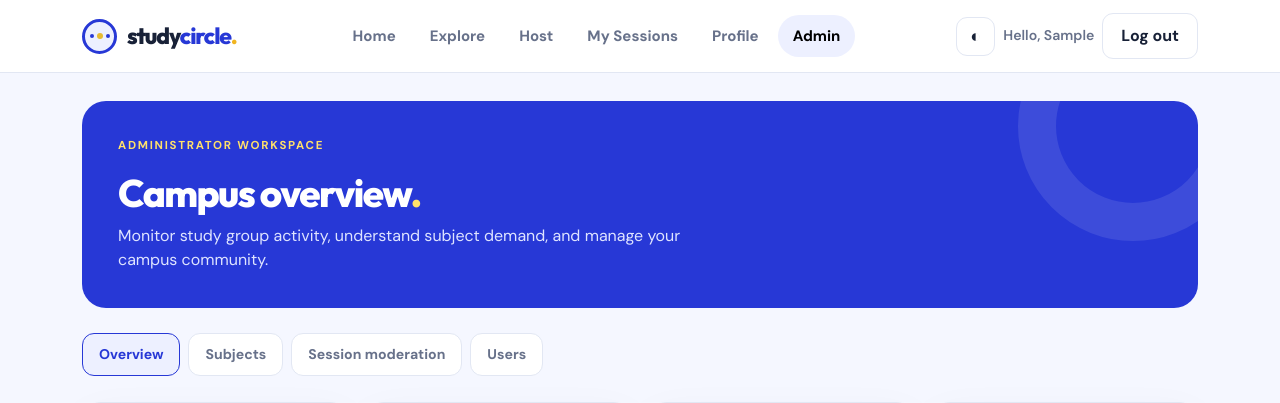
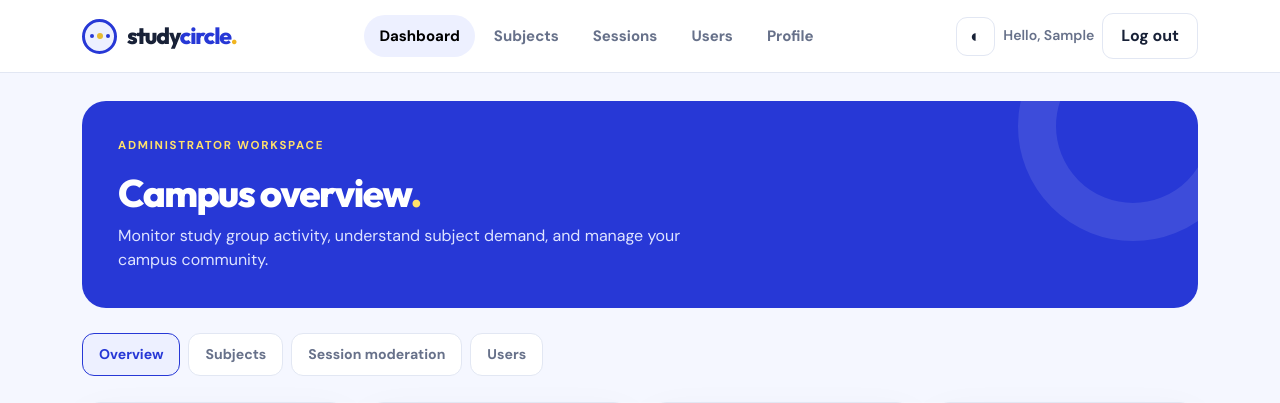
Before and after one commit to Sebby99-web/StudyCircle-System, a PHP site: page /admin-dashboard.php in a window 1280 px wide. Shown: the top 403 px of the page. Run offline with PHP 8.4, Linux system fonts and the light colour scheme; the visitor is signed in with stand-in values (Sample User, id 1); tables that the repository leaves empty or names only in its code hold one stand-in row (values such as "Sample post").

Commit message:
Update header.php

```diff
--- a/includes/header.php
+++ b/includes/header.php
@@ -4,6 +4,17 @@ $activePage = $activePage ?? '';
 $extraCss = $extraCss ?? '';
 
 $navUser = current_user();
+
+$isAdmin = $navUser &&
+    $navUser['role'] === 'admin';
+
+$currentPage = basename(
+    (string) ($_SERVER['SCRIPT_NAME'] ?? '')
+);
+
+$brandTarget = $isAdmin
+    ? 'admin-dashboard.php'
+    : 'index.php';
 ?>
 
 <!doctype html>
@@ -46,13 +57,11 @@ $navUser = current_user();
         href="assets/css/site.css"
         rel="stylesheet">
 
-    <!-- OPTIONAL PAGE STYLESHEET -->
+    <!-- OPTIONAL ADMIN OR PAGE CSS -->
     <?php if ($extraCss !== ''): ?>
-
         <link
             href="<?= e($extraCss) ?>"
             rel="stylesheet">
-
     <?php endif; ?>
 
     <!-- SAVED THEME -->
@@ -83,8 +92,7 @@ $navUser = current_user();
             <!-- BRAND -->
             <a
                 class="brand"
-                href="index.php"
-                aria-label="StudyCircle homepage">
+                href="<?= e($brandTarget) ?>">
 
                 <span class="brand-symbol">
                     <span></span>
@@ -115,9 +123,47 @@ $navUser = current_user();
                 class="collapse navbar-collapse"
                 id="siteNav">
 
-                <!-- MAIN NAVIGATION -->
+                <!-- ROLE-BASED NAVIGATION -->
                 <div
                     class="navbar-nav mx-lg-auto gap-lg-1 mt-3 mt-lg-0">
+
+                    <?php if ($isAdmin): ?>
+
+                        <!-- ADMINISTRATOR NAVIGATION -->
+
+                        <a
+                            class="nav-link <?= $currentPage === 'admin-dashboard.php' ? 'active' : '' ?>"
+                            href="admin-dashboard.php">
+                            Dashboard
+                        </a>
+
+                        <a
+                            class="nav-link <?= $currentPage === 'admin-subjects.php' ? 'active' : '' ?>"
+                            href="admin-subjects.php">
+                            Subjects
+                        </a>
+
+                        <a
+                            class="nav-link <?= $currentPage === 'admin-sessions.php' ? 'active' : '' ?>"
+                            href="admin-sessions.php">
+                            Sessions
+                        </a>
+
+                        <a
+                            class="nav-link <?= $currentPage === 'admin-users.php' ? 'active' : '' ?>"
+                            href="admin-users.php">
+                            Users
+                        </a>
+
+                        <a
+                            class="nav-link <?= $activePage === 'profile' ? 'active' : '' ?>"
+                            href="profile.php">
+                            Profile
+                        </a>
+
+                    <?php else: ?>
+
+                        <!-- PUBLIC / STUDENT NAVIGATION -->
 
                         <a
                             class="nav-link <?= $activePage === 'home' ? 'active' : '' ?>"
@@ -151,14 +197,6 @@ $navUser = current_user();
                                 Profile
                             </a>
 
-                        <?php if ($navUser['role'] === 'admin'): ?>
-
-                            <a
-                                class="nav-link <?= $activePage === 'admin' ? 'active' : '' ?>"
-                                href="admin-dashboard.php">
-                                Admin
-                            </a>
-
                         <?php endif; ?>
 
                     <?php endif; ?>
@@ -169,7 +207,7 @@ $navUser = current_user();
                 <div
                     class="d-flex align-items-center gap-2 mt-3 mt-lg-0">
 
-                    <!-- THEME -->
+                    <!-- DARK MODE -->
                     <button
                         id="themeToggle"
                         type="button"
@@ -191,7 +229,7 @@ $navUser = current_user();
 
                         </span>
 
-                        <!-- LOGOUT -->
+                        <!-- LOG OUT -->
                         <form
                             action="logout.php"
                             method="post"
```
Lines whose indentation alone changed are shown as unchanged.
